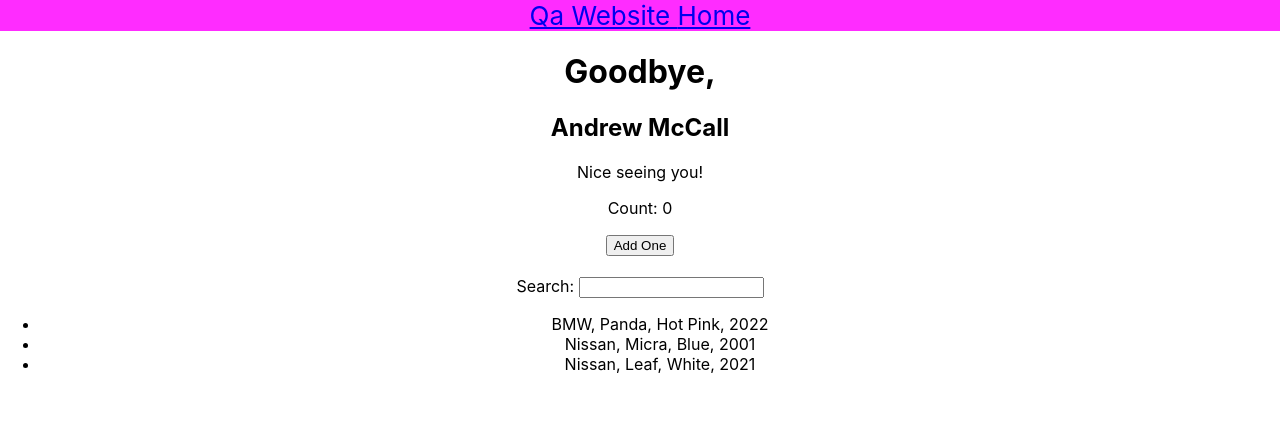
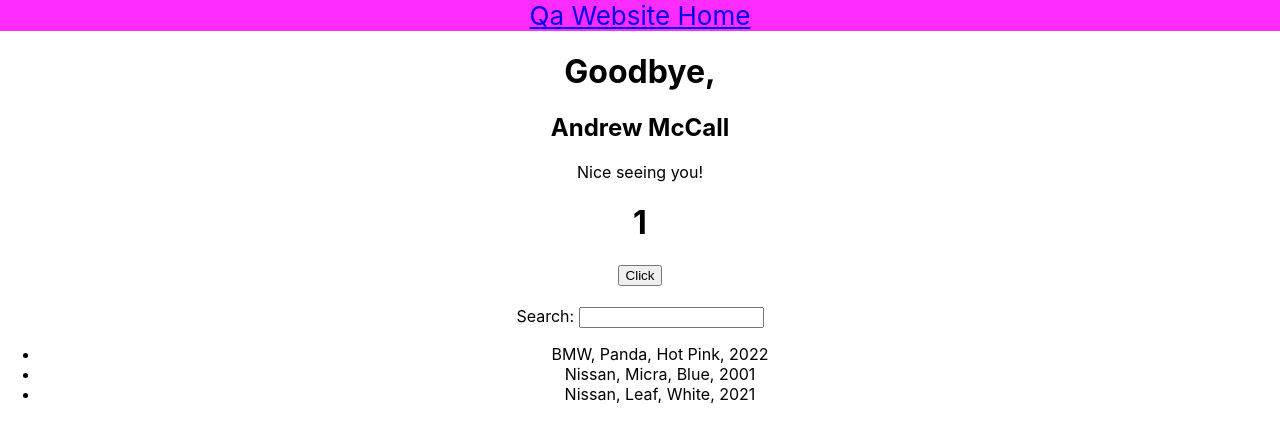
Before and after one commit to Andrew-McCall/ReactDemo, a React (Create React App) app: page / in a window 1280 px wide. Shown: the top 442 px of the page. Built offline with nearby package versions, Linux system fonts and the light colour scheme.

Commit message:
Clicker as component calss

```diff
--- a/src/App.js
+++ b/src/App.js
@@ -1,5 +1,5 @@
 import './App.css';
-import Clicker from './components/clicker';
+import Clicker from './components/clickerComponent';
 
 import Header from './components/Header/header';
 import Message from './components/message';
--- /dev/null
+++ b/src/components/clickerComponent.jsx
@@ -0,0 +1,50 @@
+import { Component } from "react";
+
+class Clicker extends Component{
+
+    constructor(){
+        super();
+
+        this.AddOne = (e) => {
+            e.preventDefault()
+            this.setState({clicks: this.state.clicks + 1})
+        }
+
+        this.state = {clicks: 1};
+
+        console.log("constructor")
+    }
+
+    componentDidMount(){
+        console.log("componentDidMount")
+    }
+
+    shouldComponentUpdate(nextProps, nextState){
+        console.log("shouldComponentUpdate")
+        return (nextState != this.state);
+    }
+
+    render() {
+        return(
+            <div>
+
+                <h1>{this.state.clicks}</h1>
+                <button onClick={this.AddOne}>Click</button>
+            </div>
+        )
+    }
+
+    componentDidUpdate(){
+        console.log("componentDidUpdate")
+    }
+
+    componentWillUnmount(){
+        console.log("componentWillUnmount")
+    }
+
+
+
+
+}
+
+export default Clicker;
```
